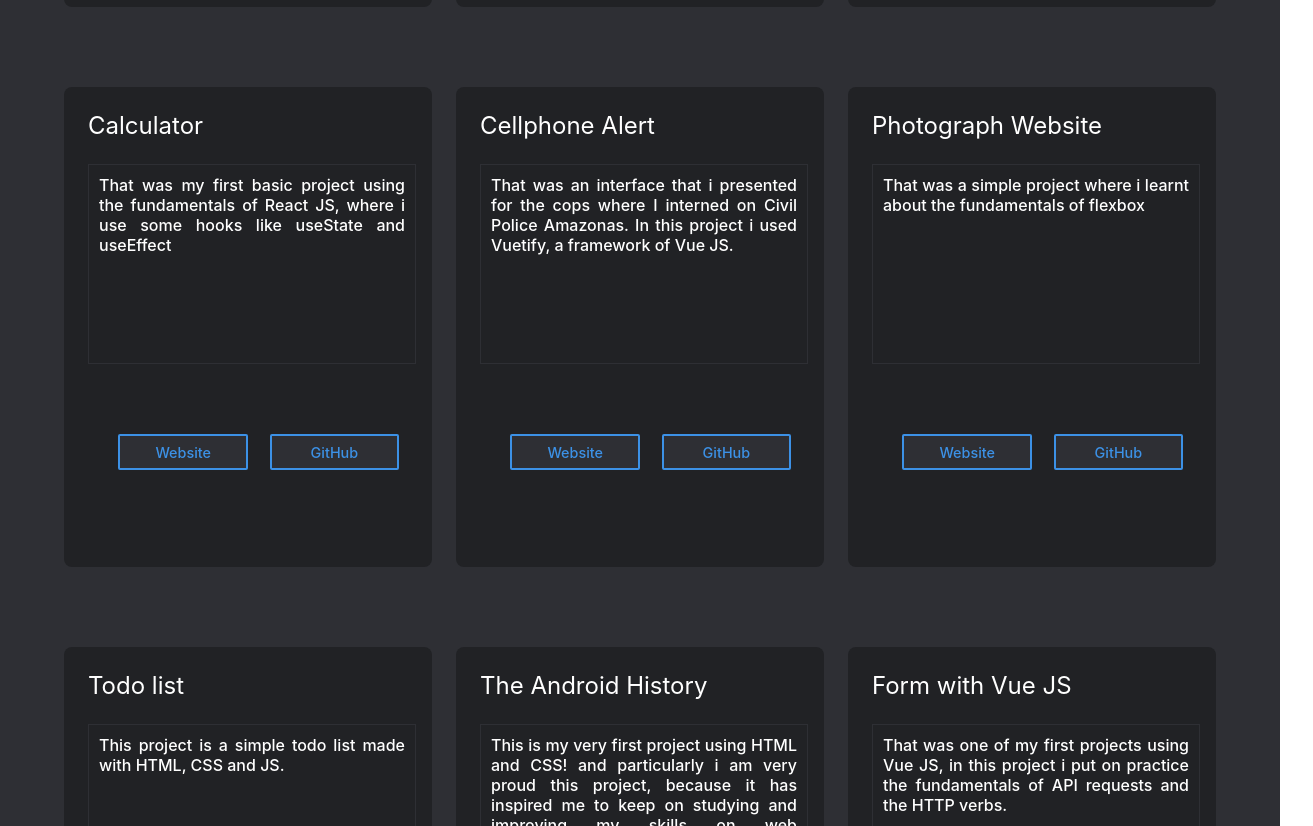
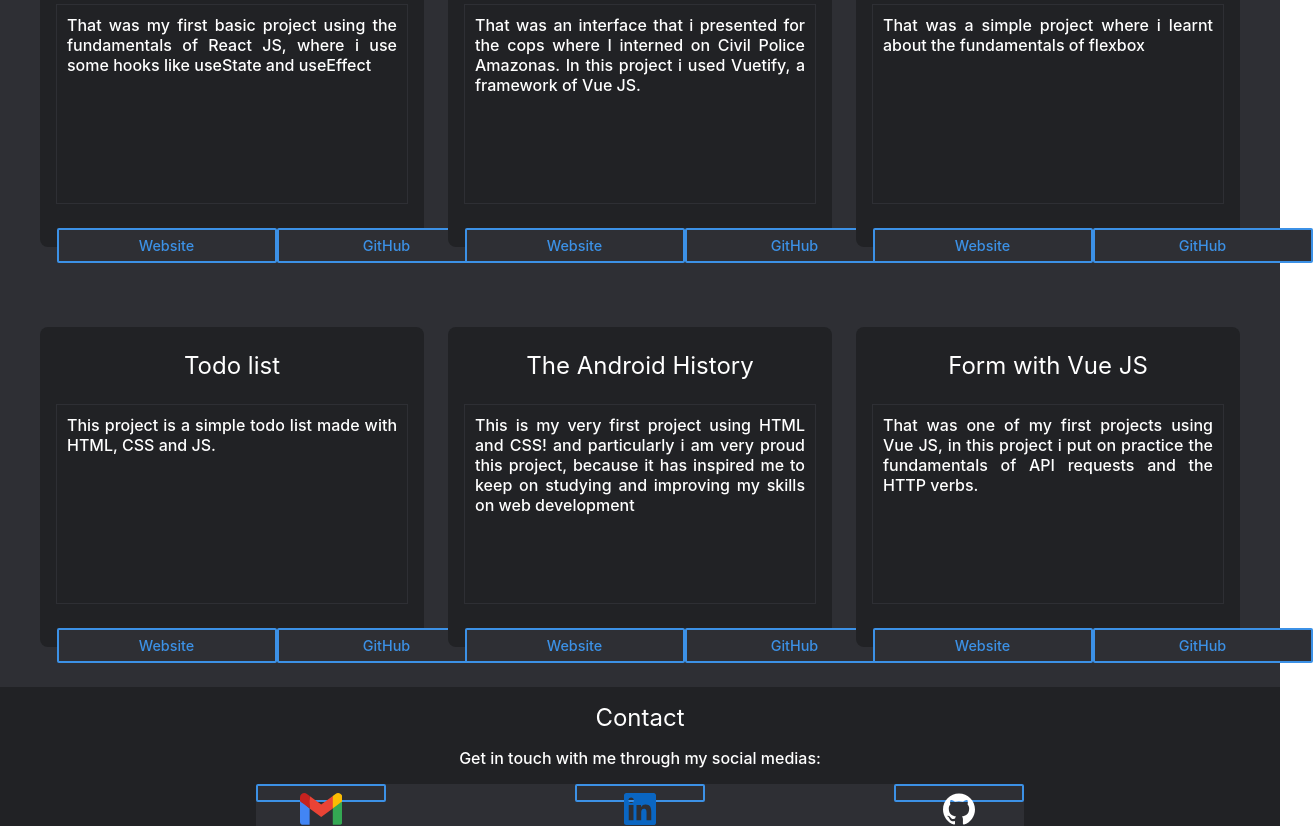
Before and after one commit to italoknd/portfolio, a Vue app in the folder my-portfolio/: page / in a window 1280 px wide. Shown: the part 2114-2940 px from the top of the page, 1313 px wide, since content can reach past the window. Built offline with nearby package versions, Linux system fonts and the light colour scheme.

Commit message:
rewriting the css (saving progress)

```diff
--- a/my-portfolio/src/components/MyProjects.vue
+++ b/my-portfolio/src/components/MyProjects.vue
@@ -2,16 +2,13 @@
   <div>
     <section id="projects">
       <h1 class="section-header">Projects</h1>
+
       <div class="main-projects-container">
-        <div
-          id="projects-container"
-          v-for="(card, index) in cards"
-          :key="index"
-        >
-          <div class="project-box" id="project">
+        <div v-for="(card, index) in cards" :key="index">
+          <div class="project-box">
             <h2>{{ card.project_title }}</h2>
-            <p v-html="card.short_description" class="desc-project" />
-            <div class="btn-container">
+            <p v-html="card.short_description" class="project-description" />
+            <div class="card-container-buttons">
               <a
                 :href="
                   !card.has_access_link ? '#projects' : card.quick_access_link
@@ -59,3 +56,8 @@ const checkIfHasAccessLink = (param: boolean) => {
   }, 4000);
 };
 </script>
+<style scoped>
+.project-btn {
+  width: 220px;
+}
+</style>
--- a/my-portfolio/src/style.css
+++ b/my-portfolio/src/style.css
@@ -52,7 +52,6 @@ p {
   text-align: justify;
 }
 
-
 /*SECTIONS*/
 #show-on-mobile {
   display: none;
@@ -99,10 +98,7 @@ p {
   border-bottom: 4px solid var(--composition-color);
 }
 
-.info-container button {
-  margin-top: 2em;
-  padding: 1em 1em;
-  min-width: 10vw;
+button {
   background-color: var(--main-color);
   color: var(--composition-color);
   outline: none;
@@ -114,7 +110,7 @@ p {
   transition: 0.5s;
 }
 
-.info-container button:hover {
+button:hover {
   background-color: var(--composition-color);
   color: white;
   border: 2px solid var(--composition-color);
@@ -169,9 +165,7 @@ img {
 
 .btn-container {
   display: flex;
-  justify-content: center;
-  align-items: center;
-  height: 12vh;
+  justify-content: space-between;
 }
 
 /*CONTACTS  */
@@ -188,6 +182,14 @@ img {
   justify-content: center;
 }
 
+.contacts-box {
+  width: 60vw;
+  height: 12vh;
+
+  background-color: var(--main-color);
+  border-radius: 0.5em;
+}
+
 .contacts-section > p {
   text-align: center;
   color: white;
@@ -195,55 +197,55 @@ img {
 }
 
 /*  RESPONSIVIDADE  */
-@media (min-width: 1369px) {
-  .project-box {
-    min-height: 30vh;
-    max-height: 45vh;
+@media (min-width: 1369px) and (max-width: 1720px) {
+  .project-description {
+    height: 150px;
+  }
+
+  .btn-container {
+    background-color: red;
+    flex-direction: column;
+  }
+
+  .controls-container {
+    width: 100%;
+    padding-bottom: 0;
+    margin: 0;
   }
 }
 
-@media (max-width: 1368px) {
+@media (min-width: 1100px) and (max-width: 1368px) {
   .main-projects-container {
     display: grid;
     justify-content: center;
   }
 
   .project-box {
-    min-height: 60vh;
+    height: 40vh;
   }
 
-  #project-1 > h2 {
+  .btn-container {
+    height: 10px;
+  }
+
+  .project-description {
+    height: 200px;
+  }
+
+  #projects > h2 {
     margin: 1em;
   }
 
-  #project-2 > p {
-    margin: 0 1.5em 2.5em 1.5em;
-  }
-
-  #project-2 > h2 {
-    margin: 1em;
-  }
-
-  #project-3 > p {
-    margin: 0 1.5em 2.5em 1.5em;
-  }
-
-  #project-3 > h2 {
-    margin: 1em;
-  }
-
-  #project-1 > p {
+  #projects > p {
     margin: 0 1.5em 2.5em 1.5em;
   }
 
   .project-btn {
-    width: 25vw;
-    margin-bottom: 1.5em;
-    margin-right: 1.5em;
+    width: 100%;
   }
 }
 
-@media (max-width: 1099px) {
+@media (min-width: 801px) and (max-width: 1099px) {
   #greetings > #introduction {
     visibility: hidden;
   }
@@ -272,11 +274,6 @@ img {
 
   .stack-container {
     width: 35vw;
-  }
-
-  #projects-container {
-    display: grid;
-    grid-template-columns: 1fr 1fr;
   }
 
   .project-box {
@@ -343,10 +340,6 @@ img {
     overflow-x: hidden;
   }
 
-  #projects-container {
-    display: grid;
-    grid-template-columns: 1fr;
-  }
 
   .project-box {
     max-width: 80vw;
--- a/my-portfolio/src/styles/projects.css
+++ b/my-portfolio/src/styles/projects.css
@@ -14,33 +14,29 @@
   text-align: center;
 }
 
-#projects-container {
+.main-projects-container > div {
   color: white;
   padding: 1em 0 2.5em 0;
 }
 
-#project > h2 {
-  padding: 1em;
-  font-size: 1.5em;
-  font-weight: normal;
-}
-
-#project > p {
-  margin: 0 1em 2.5em 1.5em;
-  font-weight: 500;
-}
-
-.desc-project {
+.project-description {
   height: 200px;
   overflow-y: auto;
   padding: 10px;
   border: 1px solid var(--main-color);
 }
 
+.card-container-buttons {
+  display: flex;
+  justify-content: space-between;
+  width: auto;
+  margin: 0 16.5px;
+  padding-bottom: 30px;
+}
+
 .project-btn,
 .contact-btn {
   padding: 0.5em 0.5em;
-  margin: 0 0 0 1.5em;
   width: 9em;
   background-color: var(--main-color);
   color: var(--composition-color);
@@ -68,12 +64,16 @@
   border-radius: 0.5em;
 }
 
-.contacts-box {
-  width: 60vw;
-  height: 12vh;
+.project-box > h2 {
+  padding: 1em;
+  font-size: 1.5em;
+  font-weight: normal;
+  text-align: center;
+}
 
-  background-color: var(--main-color);
-  border-radius: 0.5em;
+.project-box > p {
+  margin: 0 1em 1.5em 1em;
+  font-weight: 500;
 }
 
 #projects {
```
